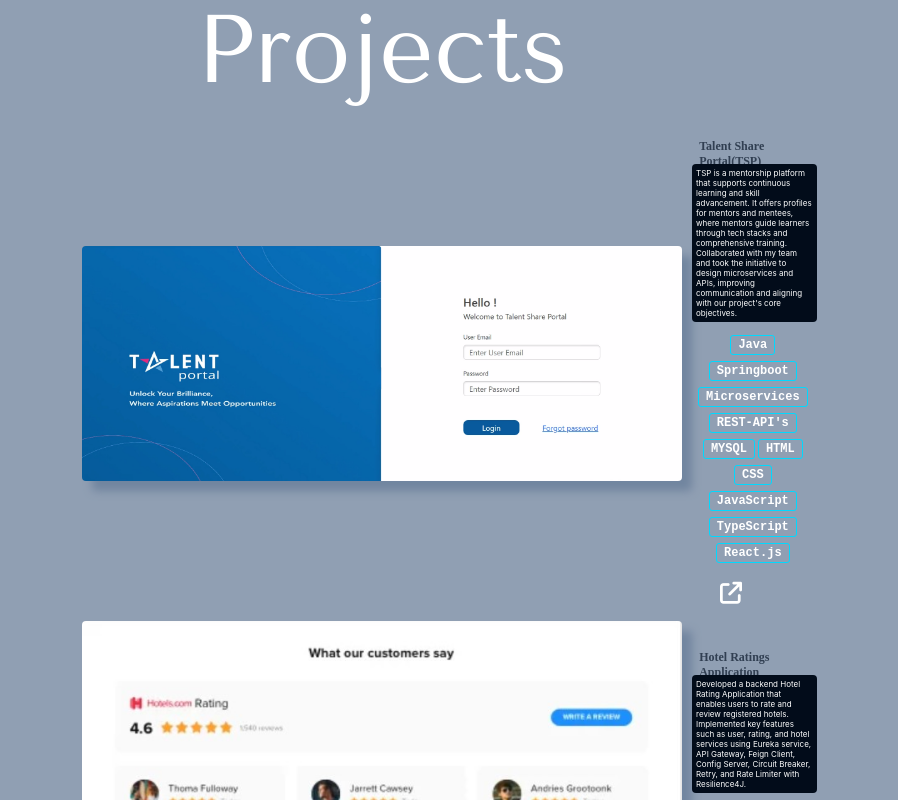
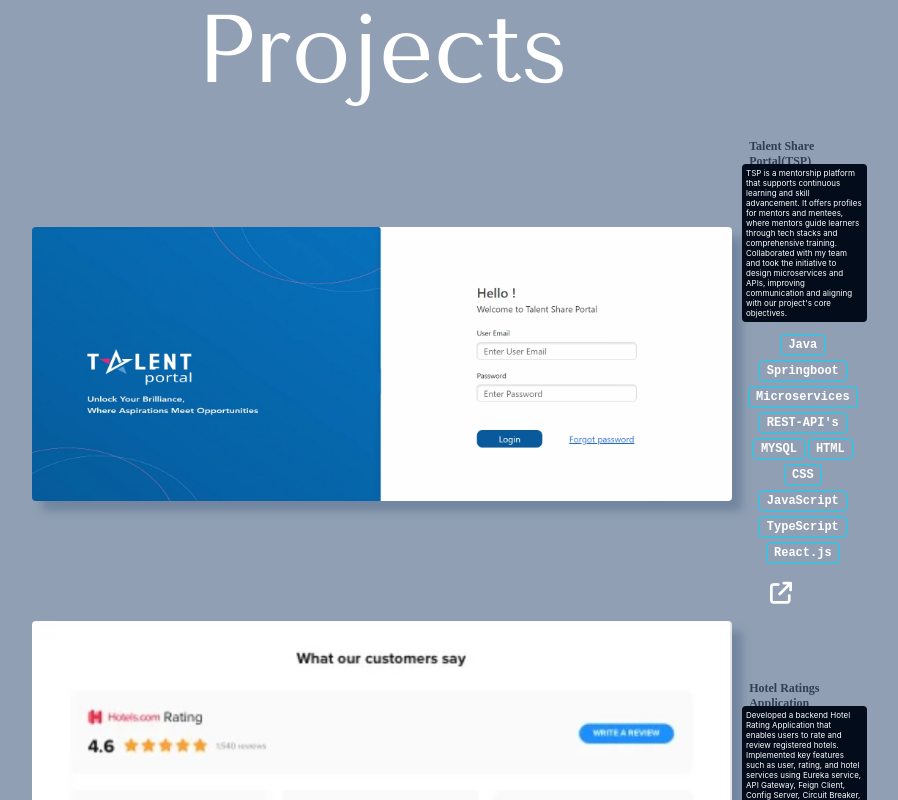
Before and after one commit to rahul2011421/rahul2011421.github.io, a React (Create React App) app: page / in a window 1280 px wide. Shown: the part 2640-3440 px from the top of the page, without its empty margins (314-1212 px from the left). Built offline with nearby package versions, Linux system fonts and the light colour scheme; a web font is replaced by a local one.

Commit message:
added more space in project desc

```diff
--- a/src/App.css
+++ b/src/App.css
@@ -227,8 +227,8 @@
   display: flex;
   align-items: center;
   position: relative;
-  width: 90vw;
-  max-width: 600px;
+  width: 100vw;
+  max-width: 700px;
   height: auto;
   margin: 1em 0;
   box-sizing: border-box;
@@ -236,9 +236,9 @@
 
 .proj-photo, .proj-photo-alt, .proj-photo-alt img {
   position: relative;
-  height: 100%;
+  height: auto;
   width: 100%;
-  max-height: 100%;
+  max-height: 500%;
   object-fit: cover;
   border-radius: 4px;
   margin-right: 1em;
```
